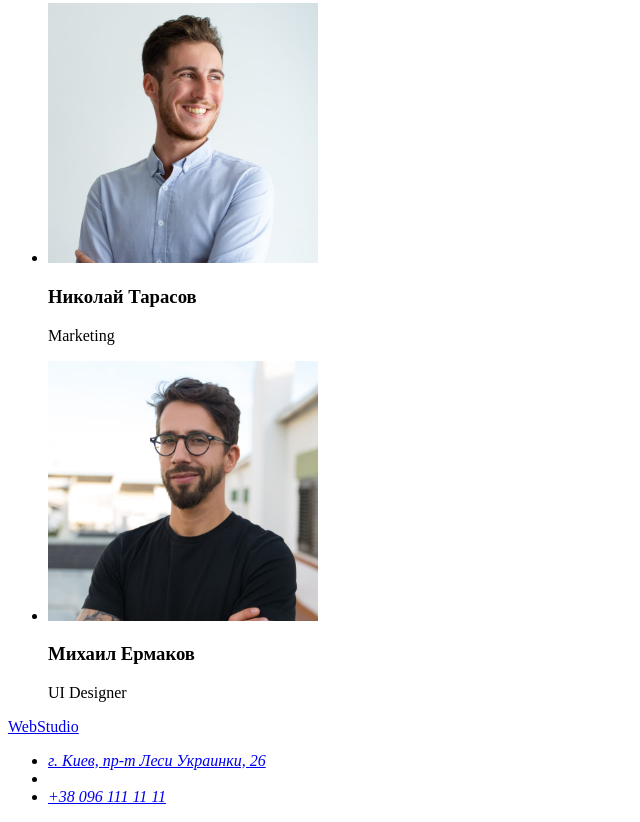
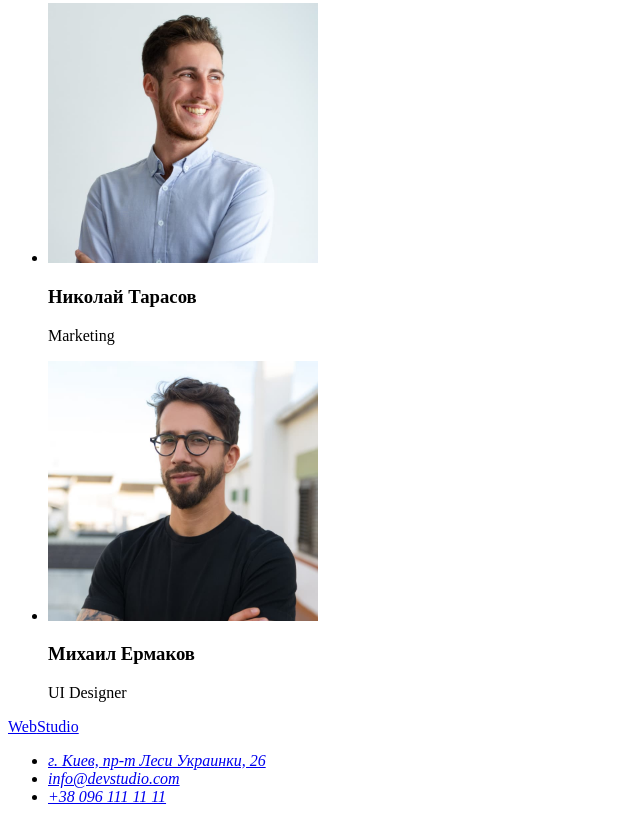
Before and after one commit to mykhailo-martyniuk/goit-markup-hw-01, a plain HTML site: page index.html in a window 1280 px wide. Shown: the part 2333-3155 px from the top of the page, without its empty margins (0-640 px from the left). Drawn offline with Linux system fonts and the light colour scheme.

Commit message:
fix email

```diff
--- a/index.html
+++ b/index.html
@@ -146,7 +146,7 @@
                 >г. Киев, пр-т Леси Украинки, 26</a
               >
             </li>
-            <li><a href="mailto:info@devstudio.com"></a></li>
+            <li><a href="mailto:info@devstudio.com">info@devstudio.com</a></li>
             <li><a href="tel:+380961111111">+38 096 111 11 11</a></li>
           </ul>
         </address>
```
